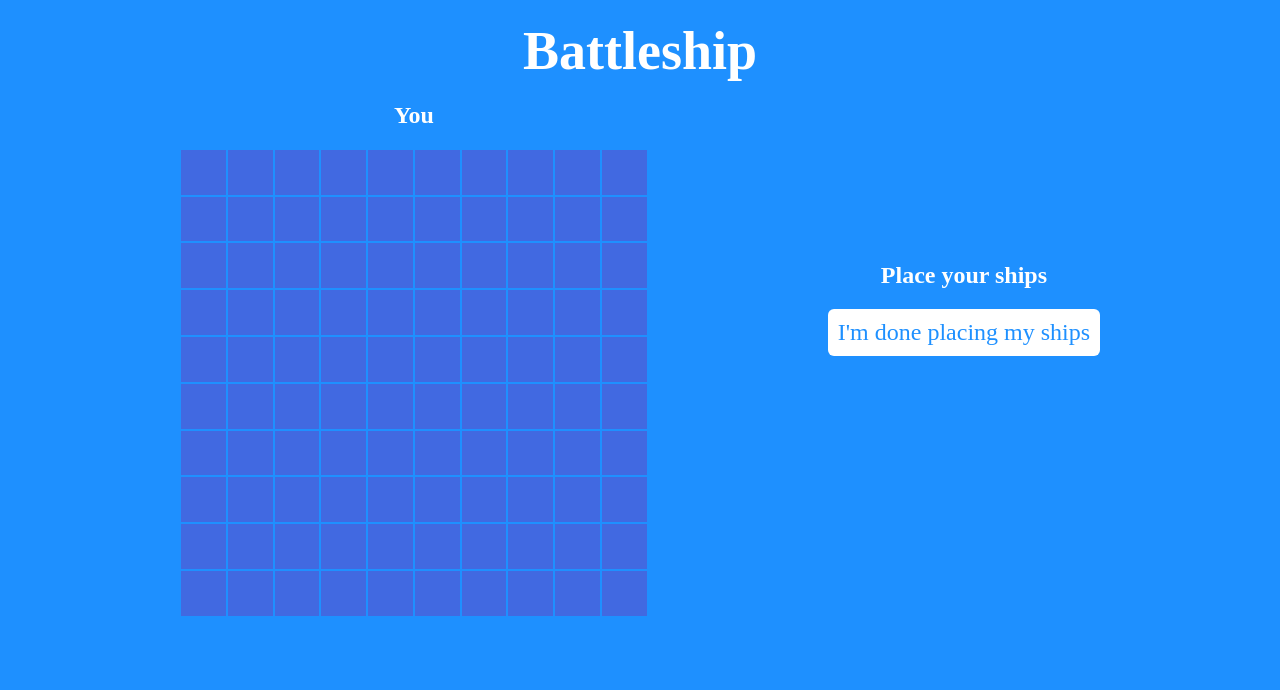
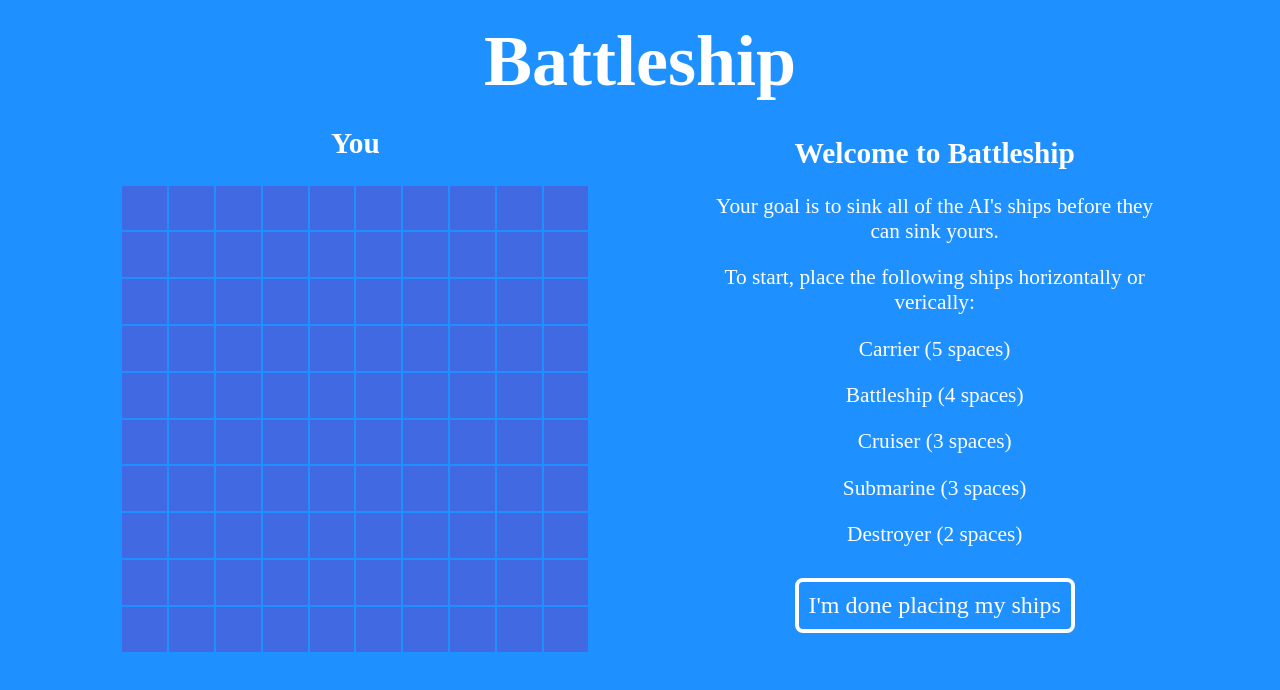
Before and after one commit to avdagama/battleship-ai-react-app, a React (Create React App) app: page / in a window 1280 px wide. Shown: the top 690 px of the page. Built offline with nearby package versions, Linux system fonts and the light colour scheme.

Commit message:
directions

```diff
--- a/src/App.css
+++ b/src/App.css
@@ -36,3 +36,40 @@
     transform: rotate(360deg);
   }
 }
+
+h1 {
+  font-size: 54pt;
+  text-align: center;
+  font-family: 'Copperplate';
+  color: white;
+}
+
+h2 {
+  font-size: 22pt;
+  font-family: 'Copperplate';
+  color: white
+}
+
+p {
+  font-size: 16pt;
+  font-family: 'Copperplate';
+  color: white
+}
+
+.button {
+  font-size: 18pt;
+  font-family: 'Copperplate';
+  background-color: dodgerblue;
+  color: white;
+  border: 4px solid white;
+  border-radius: 6pt;
+  padding: 10px;
+  cursor: pointer;
+  transition: 0.3s;
+  margin: 10px
+}
+
+.button:hover {
+  background-color: white;
+  color: dodgerblue;
+}
--- a/src/App.js
+++ b/src/App.js
@@ -23,8 +23,9 @@ function App() {
   const [probabilityBoard, setProbabilityBoard] = useState(startingProbabilityBoard);
   const [isUserPlacingShips, setIsUserPlacingShips] = useState(true);
 
-  const isGameStarted = true;
-  const isUsersTurn = true;
+  function onDonePlacingShipsClick() {
+    setIsUserPlacingShips(() => false);
+  }
 
   function onUserCellClick(x, y) {
     if (isUserPlacingShips) {
@@ -38,7 +39,11 @@ function App() {
   }
 
   function onComputerCellClick(x, y) {
-    console.log("Computer: " + x + " " + y);
+    makeUserMove(x, y);
+    makeComputerMove();
+  }
+
+  function makeUserMove(x, y) {
     setComputerBoard(prevBoard => {
       let newBoard = prevBoard.map(inner => inner.slice())
       newBoard[y][x] = 'M';
@@ -46,22 +51,47 @@ function App() {
     })
   }
 
-  function onDonePlacingShipsClick() {
-    setIsUserPlacingShips(() => {return false});
+  function makeComputerMove() {
+    let x = getRandomNumber(0, 10);
+    let y = getRandomNumber(0, 10);
+
+    setUserBoard(prevBoard => {
+      let newBoard = prevBoard.map(inner => inner.slice())
+      newBoard[y][x] = 'M';
+      return newBoard;
+    })
+  }
+
+  //generates a random integer between the min (inclusive) and the max (exclusive).
+  function getRandomNumber(min, max) {
+    min = Math.ceil(min);
+    max = Math.floor(max);
+    return Math.floor(Math.random() * (max - min) + min);
   }
 
   return (
     <>
-      <h1 style={{fontSize: 54, fontFamily: 'Copperplate', color: 'white', textAlign: 'center', marginTop: 20, marginBottom: 0}}>Battleship</h1>
+      <h1 style={{marginTop: 20, marginBottom: 0}}>Battleship</h1>
       <div style={{display: 'flex', flexDirection: 'row', justifyContent: 'space-evenly'}}>
         <div>
           <h2 style={{textAlign: 'center', fontFamily: 'Copperplate', color: 'white'}}>You</h2>
           <Board board={userBoard} onCellClick={onUserCellClick}/>
         </div>
         {isUserPlacingShips ?
-        <div style={{textAlign: 'center'}}>
-          <h2 style={{fontFamily: 'Copperplate', color: 'white', marginTop: 180}}>Place your ships</h2>
-          <button onClick={onDonePlacingShipsClick} style={{fontSize: 24, fontFamily: 'Copperplate', backgroundColor: 'white', color: 'dodgerblue', border: 'none', borderRadius: 6, padding: 10}}>I'm done placing my ships</button>
+        <div style={{textAlign: 'center', width: 35+'vw', margin: 'auto 0'}}>
+          <h2>Welcome to Battleship</h2>
+          <p>
+            Your goal is to sink all of the AI's ships before they can sink yours.
+          </p>
+          <p>
+            To start, place the following ships horizontally or verically:
+          </p>
+          <p>Carrier (5 spaces)</p>
+          <p>Battleship (4 spaces)</p>
+          <p>Cruiser (3 spaces)</p>
+          <p>Submarine (3 spaces)</p>
+          <p>Destroyer (2 spaces)</p>
+          <button onClick={onDonePlacingShipsClick} className={'button'}>I'm done placing my ships</button>
         </div>
         :
         <div>
--- /dev/null
+++ b/src/Board/Cell.css
@@ -0,0 +1,9 @@
+.cell {
+    height: 3.5vw;
+    width: 3.5vw;
+    margin: 1px;
+}
+
+.cell:hover {
+    opacity: 0.7;
+}
--- a/src/Board/Cell.js
+++ b/src/Board/Cell.js
@@ -1,17 +1,27 @@
+import './Cell.css'
+
 function Cell({ value, x, y, onCellClick }) {
 
-    var color = 'gray'
+    var color = 'white'
 
     switch (value) {
+        //water
         case 'W':
             color = 'royalblue'
             break;
+        //miss
         case 'M':
+            color = 'lightgray'
+            break;
+        //destroyed
+        case 'D':
             color = 'black'
             break;
+        //hit
         case 'H':
             color = 'crimson'
             break;
+        //ship
         case 'S':
             color = 'green'
             break;
@@ -19,7 +29,7 @@ function Cell({ value, x, y, onCellClick }) {
 
     return (
       <>
-        <div onClick={() => onCellClick(x,y)} style={{height: 3.5+"vw", width: 3.5+"vw", background: color, margin: 1}}></div>
+        <div onClick={() => onCellClick(x,y)} className={'cell'} style={{background: color}}></div>
       </>
     );
   }
```
